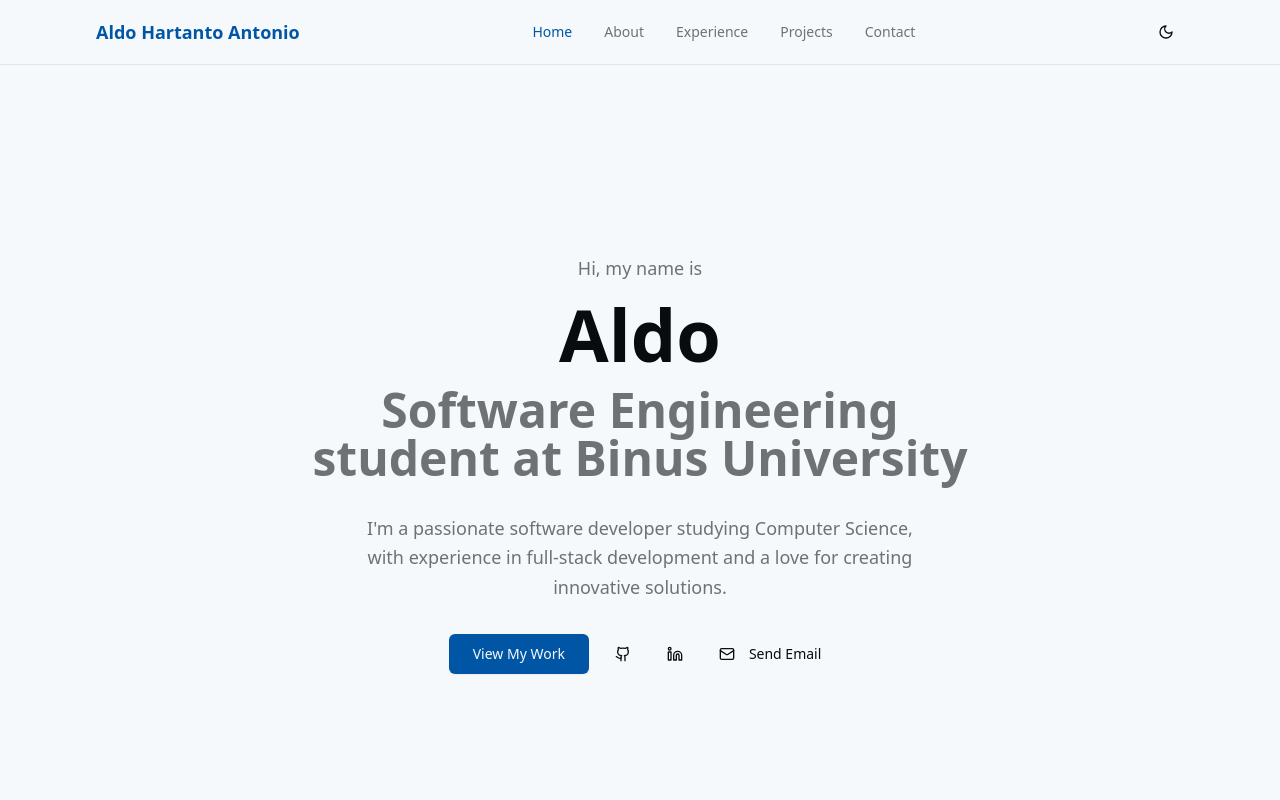
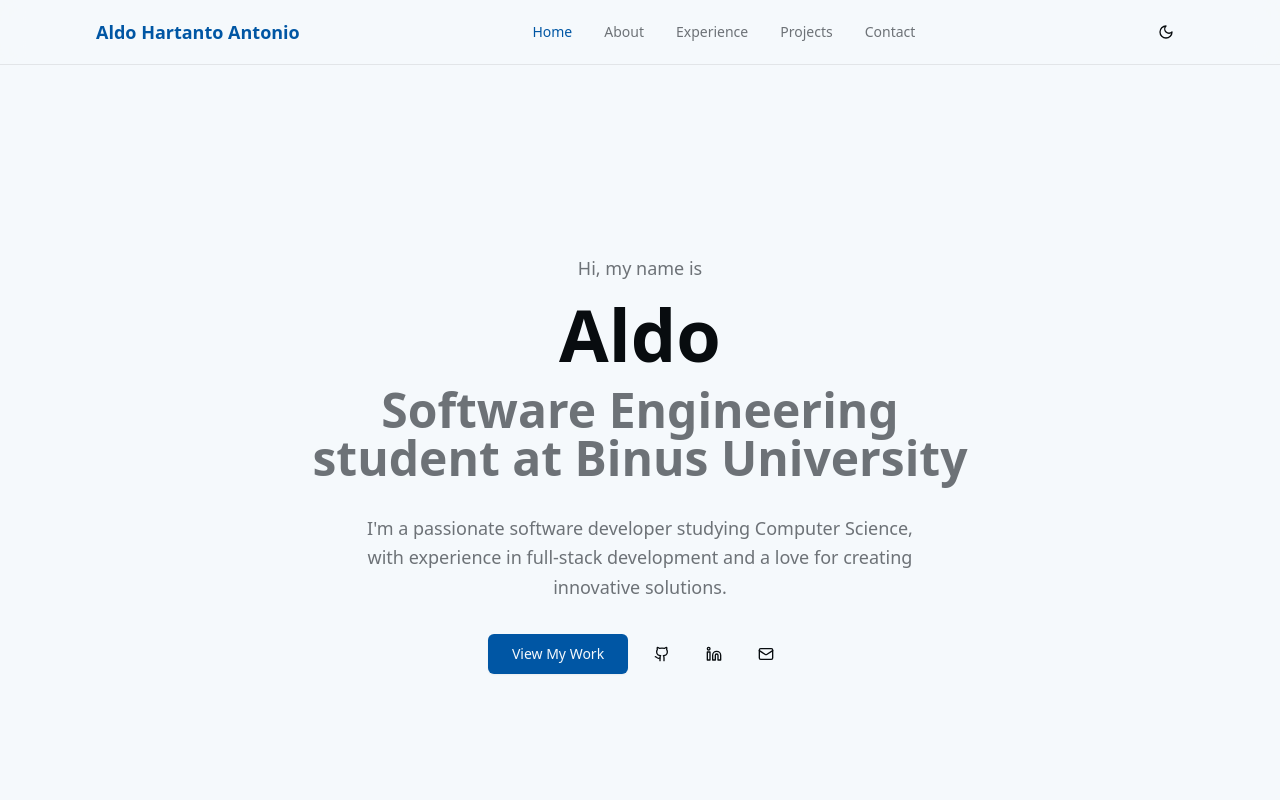
Before and after one commit to Tungstmrng/internship-portofolio, a Next.js app: page / in a window 1280 px wide. Shown: the top 800 px of the page. Built offline with nearby package versions, Linux system fonts and the light colour scheme.

Commit message:
Update hero.tsx

```diff
--- a/components/hero.tsx
+++ b/components/hero.tsx
@@ -68,7 +68,6 @@ export function Hero() {
                   rel="noopener noreferrer"
                 >
                   <Mail className="h-4 w-4 mr-2" />
-                  Send Email
                 </a>
               </Button>
             </div>
```
